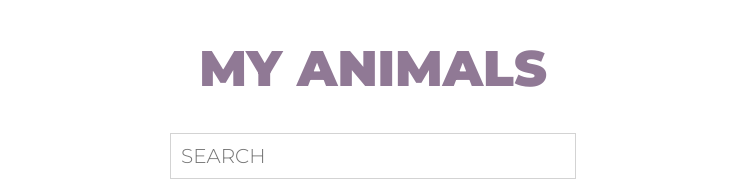
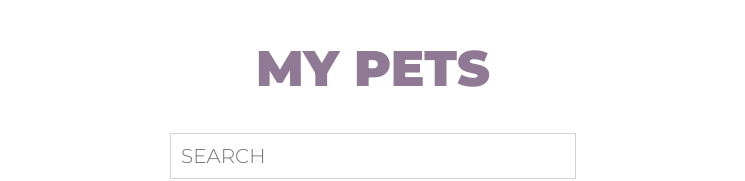
Before and after one commit to mdn102/pet-votting, a React (Create React App) app: page / in a window 1280 px wide. Shown: the top 181 px of the page, without its empty margins (267-1012 px from the left). Built offline with nearby package versions, Linux system fonts and the light colour scheme.

Commit message:
updated code

```diff
--- a/src/App.js
+++ b/src/App.js
@@ -90,7 +90,7 @@ class App extends React.Component {
     ))
     return (
       <div className='main-container'>
-        <h1 className='text header'>MY ANIMALS</h1>
+        <h1 className='text header'>MY PETS</h1>
 
         <input className='search' placeholder='SEARCH' value={filter} onChange={this.handleChange}></input>
         <div className='cards'>{filtered}</div>
```
